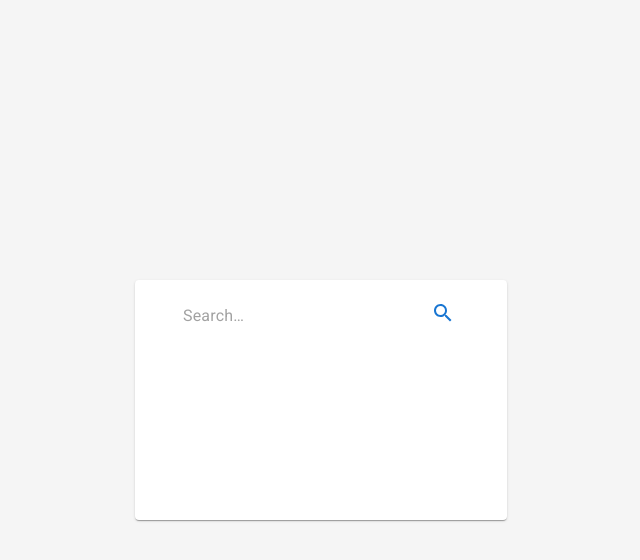
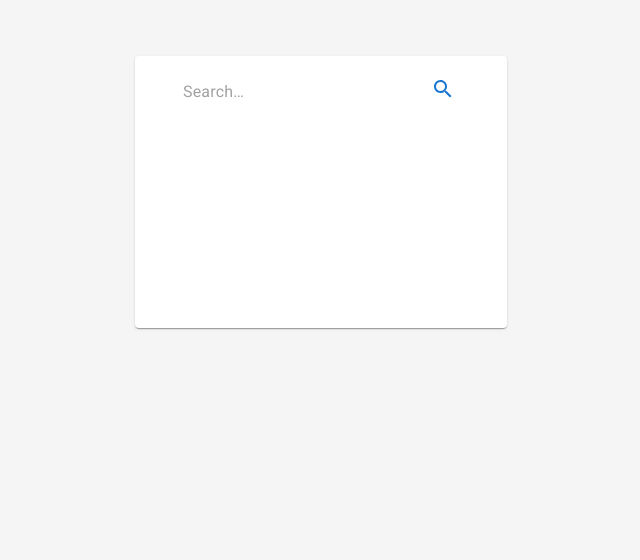
Before and after one commit to kranoz91/synonym-lookup, a React (Create React App) app in the folder src/web/: page / in a window 1280 px wide. Shown: the top 560 px of the page, without its empty margins (319-959 px from the left). Built offline with nearby package versions, Linux system fonts and the light colour scheme.

Commit message:
Updated css

```diff
--- a/src/web/src/App.tsx
+++ b/src/web/src/App.tsx
@@ -3,11 +3,9 @@ import './App.css';
 import Typography from '@mui/material/Typography';
 import Box from '@mui/material/Box';
 import { Grid, ThemeProvider, createTheme } from '@mui/material';
-import { Container } from '@mui/material';
 import { useState } from 'react';
 import { SearchBar } from './components/search/SearchBar';
 import { Paper } from '@mui/material';
-import CssBaseline from '@mui/material/CssBaseline';
 
 function App() {
   const [searchString, setSearchString] = useState('');
@@ -27,8 +25,6 @@ function App() {
 
   return (
     <ThemeProvider theme={defaultTheme}>
-      <Box sx={{ display: 'flex' }}>
-        <CssBaseline />
       <Box
         component="main"
         sx={{
@@ -39,27 +35,16 @@ function App() {
           flexGrow: 1,
           height: '100vh',
           overflow: 'auto',
-            alignContent: 'center'
         }}
       >
-          <Container maxWidth="lg" sx={{ mt: 4, mb: 4 }}>
-            <Grid container spacing={3} sx={{ flexDirection: 'column', alignContent: 'center' }}>
+          <Grid container spacing={3} sx={{ mt: 4, mb: 4, flexDirection: 'column', alignContent: 'center' }}>
             <Grid item xs={12} md={8} lg={9}>
-                <Paper
-                  sx={{
-                    p: 2,
-                    display: 'flex',
-                    flexDirection: 'column',
-                    height: 240,
-                  }}
-                >
+              <Paper sx={{ p: 2, height: 240 }}>
                 <SearchBar HandleChange={handleChange} HandleSearch={handleSearch}/>
                 <Typography>{onClickSearchString}</Typography>
               </Paper>
             </Grid>
           </Grid>
-          </Container>
-        </Box>
       </Box>
     </ThemeProvider>
   );
--- a/src/web/src/components/search/SearchBar.tsx
+++ b/src/web/src/components/search/SearchBar.tsx
@@ -21,14 +21,12 @@ const Search = styled('div')(({ theme }) => ({
 }));
 
 const SearchIconWrapper = styled('div')(({ theme }) => ({
-    padding: theme.spacing(0, 2),
     height: '100%',
     position: 'absolute',
-    pointerEvents: 'none',
     display: '-webkit-inline-box',
     alignItems: 'center',
     justifyContent: 'center',
-  }));
+}));
 
 const StyledInputBase = styled(InputBase)(({ theme }) => ({
     color: 'inherit',
@@ -57,9 +55,9 @@ export const SearchBar = (Props: SearchBarProps) => {
                 placeholder="Search…"
                 inputProps={{ 'aria-label': 'search', onChange: Props.HandleChange }}
                 />
-                <Button type="submit" onClick={Props.HandleSearch}>
+                <Button type="submit" onClick={Props.HandleSearch} sx={{height: 39}}>
                     <SearchIconWrapper>
-                    <SearchIcon />
+                        <SearchIcon />
                     </SearchIconWrapper>
                 </Button>
             </Search>
```
Lines whose indentation alone changed are shown as unchanged.
